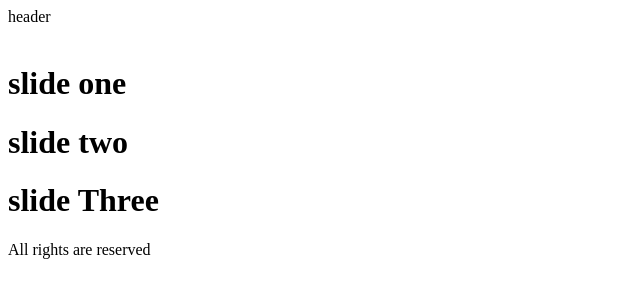
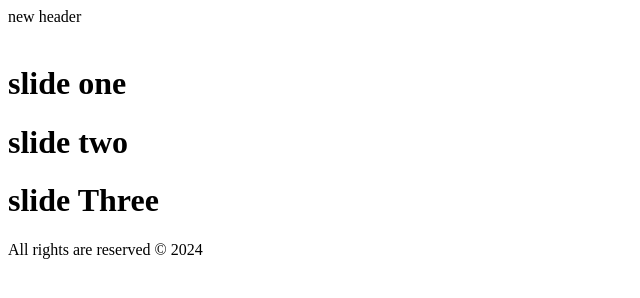
Before and after one commit to Faezeh-sb/Git-project-one, a plain HTML site: page index.html in a window 1280 px wide. Shown: the whole page, without its empty margins (0-640 px from the left). Drawn offline with Linux system fonts and the light colour scheme.

Commit message:
some changes in master branch

```diff
--- a/index.html
+++ b/index.html
@@ -7,7 +7,7 @@
 </head>
 <body>
     <header>
-        header
+        new header
     </header>
     <div class="banner">
         <img src="banner.jpg" alt="">
@@ -18,7 +18,7 @@
         <h1>slide Three</h1>
     </div>
     <footer>
-        All rights are reserved
+        All rights are reserved © 2024
     </footer>
 
     <script src="script.js"></script>
```
